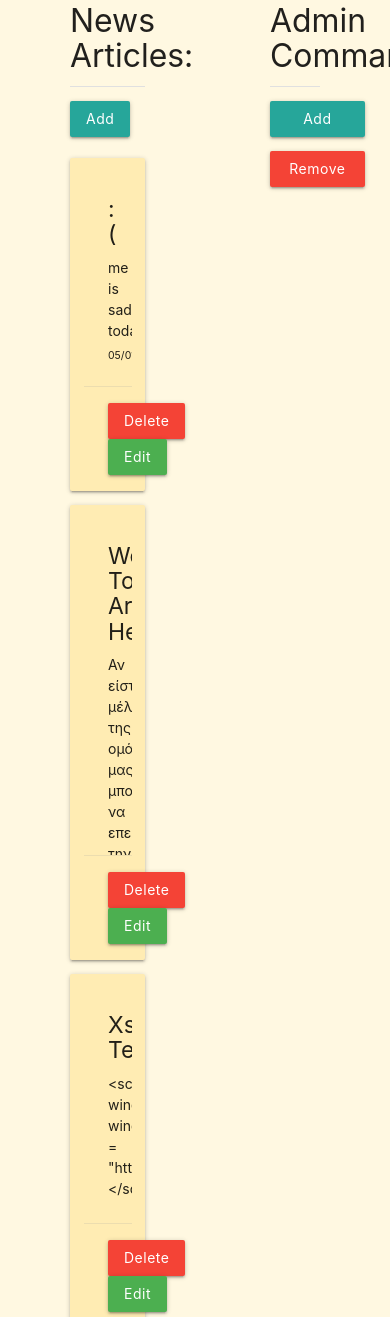
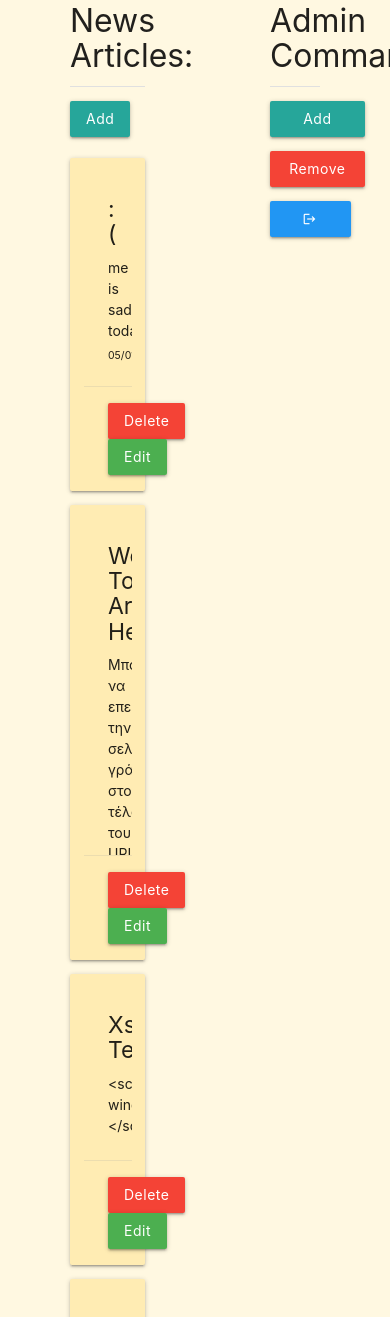
Before and after one commit to BelesisGia/LavrioHighschoolRadio, a PHP site: page /webtools/tools.php in a window 390 px wide; the page is wider, and only the part inside the window is pictured. Shown: the part 312-1629 px from the top of that part. Run offline with PHP 8.4, Linux system fonts and the light colour scheme; the visitor is signed in with stand-in values (Sample User, id 1).

Commit message:
Mobile Patch
- Now page should be more responsive on mobile devices
- Added webtools logout button

```diff
--- a/api/news.json
+++ b/api/news.json
@@ -6,11 +6,11 @@
     },
     {
         "title": "Web Tools Are Here!!!",
-        "content": "Αν είστε μέλος της ομάδας μας, μπορείτε να επεξεργαστείτε την σελίδα γράφοντας στο τέλος του URL: \"\/webtools\/login.php\""
+        "content": "Mπορείτε να επεξεργαστείτε την σελίδα γράφοντας στο τέλος του URL: \"\/webtools\/login.php\""
     },
     {
         "title": "Xss Test",
-        "content": "<script>\r\nwindow.alert('hello');\r\nwindow.location.href = \"https:\/\/google.com\";\r\n<\/script>"
+        "content": "<script>\r\nwindow.alert('hello');\r\n<\/script>"
     },
     {
         "title": "Καινούργια Ιστοσελίδα!",
--- a/api/programa.json
+++ b/api/programa.json
@@ -40,7 +40,7 @@
 		},
 		{
 			"title": "Τρικαλιώτη-Τσαλίδου",
-			"description": "έλα ντε..."
+			"description": ""
 		},
 		{
 			"title": "Στημένη Φάση",
@@ -74,7 +74,7 @@
 		},
 		{
 			"title": "Τρικαλιώτη-Τσαλίδου",
-			"description": "έλα ντε..."
+			"description": ""
 		}
 	],
 	[
--- a/stylesheets/style.css
+++ b/stylesheets/style.css
@@ -79,6 +79,12 @@ blockquote{
 	top: -0.9em;
 	right: -1.2em;
 }
+.title-decoration-mobile{
+	transform: scale(-0.3,0.3);
+	position: absolute;
+	top: -1em;
+	right: -0.15em;
+}
 
 .page-decoration-list{
 	margin: 0.2em 0px 4em 0px;
--- a/webtools/logout.php
+++ b/webtools/logout.php
@@ -16,5 +16,6 @@
 
 	// Finally, destroy the session.
 	session_destroy();
+	header('Location: login.php');
 
 ?>
--- a/webtools/tools.php
+++ b/webtools/tools.php
@@ -46,6 +46,7 @@
 
 	<meta charset="utf-8">
 	<link rel="stylesheet" href="https://cdnjs.cloudflare.com/ajax/libs/materialize/1.0.0/css/materialize.min.css">
+	<link href="https://fonts.googleapis.com/icon?family=Material+Icons" rel="stylesheet">
 	<script src="https://cdnjs.cloudflare.com/ajax/libs/materialize/1.0.0/js/materialize.min.js"></script>
 
 	<script type="text/javascript">
@@ -57,7 +58,7 @@
 
 		document.addEventListener('DOMContentLoaded', function() {
 		    var elems = document.querySelectorAll('.modal');
-		    var instances = M.Modal.init(elems, null);
+		    var instances = M.Modal.init(elems, {dismissible: false});
 		});
 
 		function EditArticleModal(index){
@@ -154,6 +155,7 @@
 					</div>
 				</form>
 			</div>
+			<i class="material-icons modal-close" style="position: absolute;top: 1em;right: 1em;">close</i>
 		</div>
 
 		<!-- Edit Article Modal -->
@@ -178,6 +180,7 @@
 					</div>
 				</form>
 			</div>
+			<i class="material-icons modal-close" style="position: absolute;top: 1em;right: 1em;">close</i>
 		</div>
 	</div>
 
@@ -189,6 +192,7 @@
 		<ul>
 			<li><a class="btn waves-effect modal-trigger" href="#AddOP">Add Operator</a></li>
 			<li><a class="btn red waves-effect modal-trigger" href="#RemoveOP">Remove Operator</a></li>
+			<li><a class="btn blue waves-effect" href="./logout.php"><i class="material-icons" style="font-size: 1rem;padding: 0 2px 0 0">logout</i>Logout</a></li>
 		</ul>
 
 		<!-- Modal AddOP -->
@@ -208,6 +212,7 @@
 					</div>
 				</form>
 			</div>
+			<i class="material-icons modal-close" style="position: absolute;top: 1em;right: 1em;">close</i>
 		</div>
 
 		<!-- Modal RemoveOP -->
@@ -234,6 +239,7 @@
 					<?php } ?>
 				</ul>
 			</div>
+			<i class="material-icons modal-close" style="position: absolute;top: 1em;right: 1em;">close</i>
 		</div>
 	</div>
 </body>
```
Also changed, not shown: index.php (+20 -15 lines).
